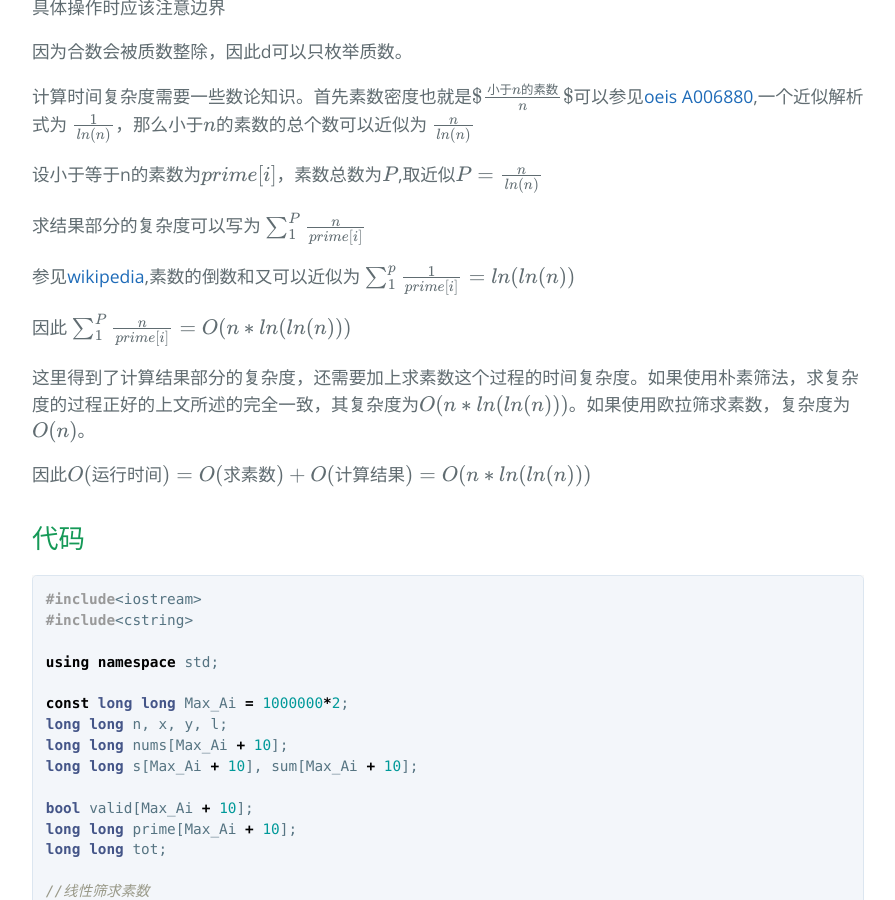
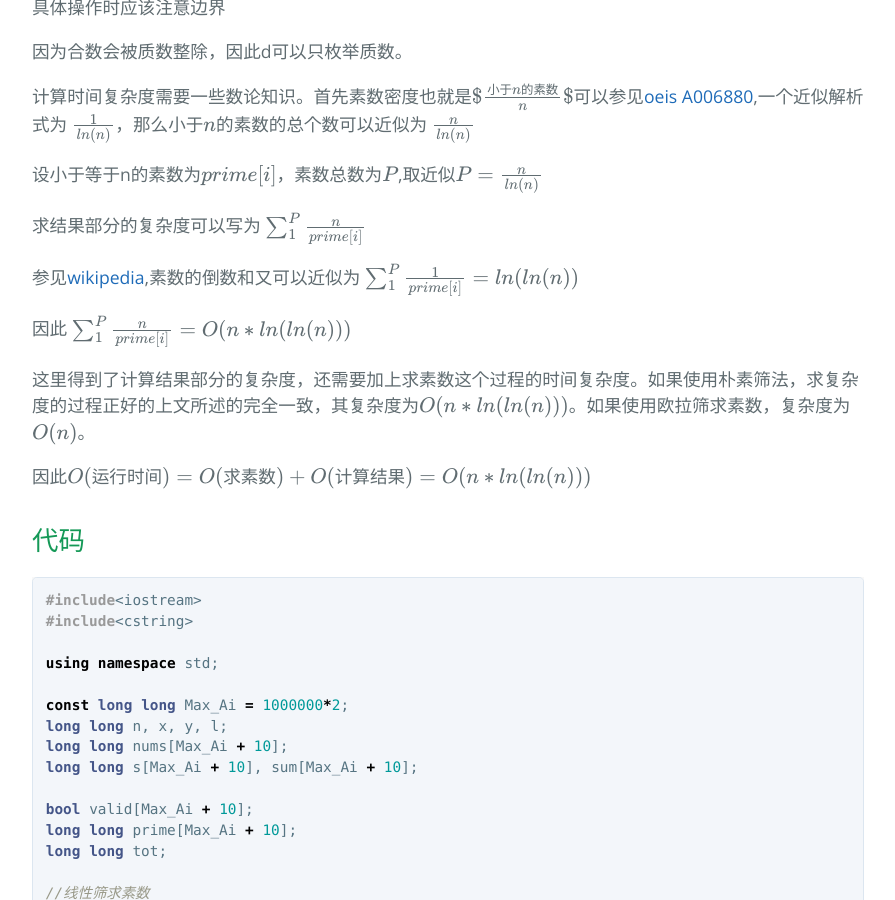
Before and after one commit to modricwang/BUAA-Soft-Algo-2016, a Jekyll site: the page built from docs/reports/第二次上机.md, in a window 1280 px wide and 900 px high, scrolled down 17447 px. Shown: the whole window, without its empty margins (192-1087 px from the left). Built offline with Jekyll 4.4.1, drawn with Linux system fonts in a browser that asks for light colours; our own code applies the rules of GitHub Pages for plain Markdown files; formulas are drawn with MathJax 3.

```diff
--- a/docs/reports/第二次上机.md
+++ b/docs/reports/第二次上机.md
@@ -716,7 +716,7 @@ $[d * i + 1 , d * (i + 1) - l - 1]$ 内的数应该直接删除,
 
 求结果部分的复杂度可以写为 $\sum_{1}^{P} \frac{n}{prime[i]}$
 
-参见[wikipedia](https://zh.wikipedia.org/wiki/%E7%B4%A0%E6%95%B0%E7%9A%84%E5%80%92%E6%95%B0%E4%B9%8B%E5%92%8C),素数的倒数和又可以近似为 $\sum_{1}^{p} \frac{1}{prime[i]}=ln(ln(n))$
+参见[wikipedia](https://zh.wikipedia.org/wiki/%E7%B4%A0%E6%95%B0%E7%9A%84%E5%80%92%E6%95%B0%E4%B9%8B%E5%92%8C),素数的倒数和又可以近似为 $\sum_{1}^{P} \frac{1}{prime[i]}=ln(ln(n))$
 
 因此 $\sum_{1}^{P} \frac{n}{prime[i]} = O(n* ln(ln(n)))$
 
```
